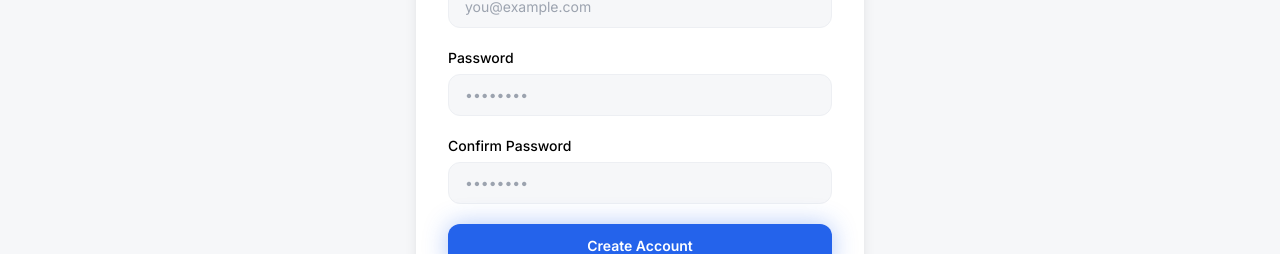
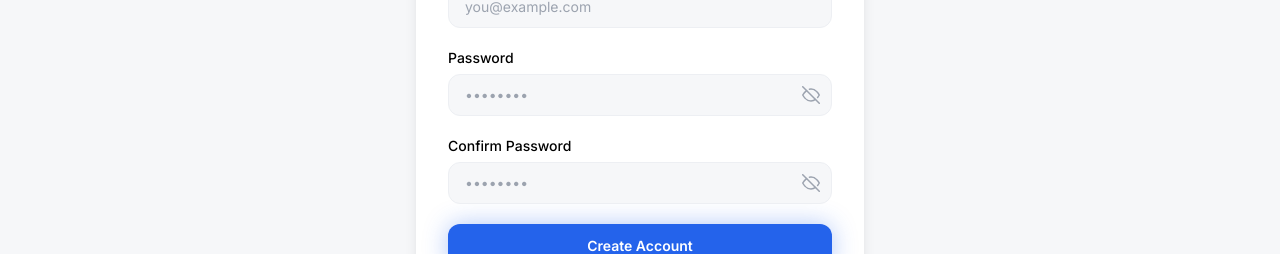
Before and after one commit to HtetShine1868/Ecommerce, a React (Vite) app: page /register in a window 1280 px wide. Shown: the part 345-599 px from the top of the page. Built offline with nearby package versions, Linux system fonts and the light colour scheme; no server answers.

Commit message:
add eye toggle

```diff
--- a/src/api/client.ts
+++ b/src/api/client.ts
@@ -1,8 +1,11 @@
 const BASE_URL = import.meta.env.VITE_API_URL || "/api";
+
+const delay = (ms: number) => new Promise((resolve) => setTimeout(resolve, ms));
 
 async function request<T>(
   path: string,
-  options: RequestInit = {}
+  options: RequestInit = {},
+  retries = 1
 ): Promise<T> {
   const token = localStorage.getItem("access_token");
 
@@ -14,15 +17,30 @@
     ...(options.headers || {}),
   };
 
+  try {
     const res = await fetch(BASE_URL + path, { ...options, headers });
 
     if (!res.ok) {
+      // If the server is waking up (503) and we have retries left, wait and retry
+      if (res.status === 503 && retries > 0) {
+        await delay(3000);
+        return request<T>(path, options, retries - 1);
+      }
       const error = await res.json().catch(() => ({ message: res.statusText }));
       throw { message: error.message || "Request failed", status: res.status };
     }
 
     if (res.status === 204) return undefined as T;
     return res.json();
+  } catch (err: unknown) {
+    // Network-level failure (proxy error, server offline, Render cold start)
+    if (retries > 0 && (err as { status?: number })?.status === undefined) {
+      // Not an HTTP error — it's a network failure, retry after delay
+      await delay(3000);
+      return request<T>(path, options, retries - 1);
+    }
+    throw err;
+  }
 }
 
 export const api = {
--- a/src/pages/LoginPage.tsx
+++ b/src/pages/LoginPage.tsx
@@ -2,12 +2,28 @@
 import { Link, Navigate, useNavigate } from "react-router-dom";
 import { useAuth } from "../context/AuthContext";
 import OAuthButtons from "../components/auth/OAuthButtons";
+
+function EyeIcon({ open }: { open: boolean }) {
+  return open ? (
+    <svg xmlns="http://www.w3.org/2000/svg" width="18" height="18" viewBox="0 0 24 24" fill="none" stroke="currentColor" strokeWidth="2" strokeLinecap="round" strokeLinejoin="round">
+      <path d="M1 12s4-8 11-8 11 8 11 8-4 8-11 8-11-8-11-8z"/>
+      <circle cx="12" cy="12" r="3"/>
+    </svg>
+  ) : (
+    <svg xmlns="http://www.w3.org/2000/svg" width="18" height="18" viewBox="0 0 24 24" fill="none" stroke="currentColor" strokeWidth="2" strokeLinecap="round" strokeLinejoin="round">
+      <path d="M17.94 17.94A10.07 10.07 0 0 1 12 20c-7 0-11-8-11-8a18.45 18.45 0 0 1 5.06-5.94"/>
+      <path d="M9.9 4.24A9.12 9.12 0 0 1 12 4c7 0 11 8 11 8a18.5 18.5 0 0 1-2.16 3.19"/>
+      <line x1="1" y1="1" x2="23" y2="23"/>
+    </svg>
+  );
+}
 
 export default function LoginPage() {
   const { login, isAuthenticated } = useAuth();
   const navigate = useNavigate();
   const [email, setEmail] = useState("");
   const [password, setPassword] = useState("");
+  const [showPassword, setShowPassword] = useState(false);
   const [error, setError] = useState("");
   const [loading, setLoading] = useState(false);
 
@@ -64,15 +80,25 @@
               <label htmlFor="password" className="block text-sm font-medium mb-1.5">
                 Password
               </label>
+              <div className="relative">
                 <input
                   id="password"
-                type="password"
+                  type={showPassword ? "text" : "password"}
                   required
                   value={password}
                   onChange={(e) => setPassword(e.target.value)}
                   placeholder="••••••••"
-                className="w-full rounded-xl border border-surface-100 dark:border-surface-800 bg-surface-50 dark:bg-surface-900 px-4 py-2.5 text-sm focus:outline-none focus:ring-2 focus:ring-primary-500/40 transition-shadow"
+                  className="w-full rounded-xl border border-surface-100 dark:border-surface-800 bg-surface-50 dark:bg-surface-900 px-4 py-2.5 pr-11 text-sm focus:outline-none focus:ring-2 focus:ring-primary-500/40 transition-shadow"
                 />
+                <button
+                  type="button"
+                  onClick={() => setShowPassword((v) => !v)}
+                  aria-label={showPassword ? "Hide password" : "Show password"}
+                  className="absolute right-3 top-1/2 -translate-y-1/2 text-gray-400 hover:text-gray-600 dark:hover:text-gray-200 transition-colors"
+                >
+                  <EyeIcon open={showPassword} />
+                </button>
+              </div>
             </div>
 
             {error && (
--- a/src/pages/ProductsPage.tsx
+++ b/src/pages/ProductsPage.tsx
@@ -57,7 +57,7 @@
       .then((data) => setProducts(Array.isArray(data) ? data : []))
       .catch((err) => {
         console.error("Failed to load products:", err);
-        setError("Unable to load products. Please make sure the server is running.");
+        setError("Unable to load products. The server may be waking up — please wait a moment and retry.");
         setProducts([]);
       })
       .finally(() => setLoading(false));
--- a/src/pages/RegisterPage.tsx
+++ b/src/pages/RegisterPage.tsx
@@ -2,6 +2,21 @@
 import { Link, Navigate, useNavigate } from "react-router-dom";
 import { useAuth } from "../context/AuthContext";
 import OAuthButtons from "../components/auth/OAuthButtons";
+
+function EyeIcon({ open }: { open: boolean }) {
+  return open ? (
+    <svg xmlns="http://www.w3.org/2000/svg" width="18" height="18" viewBox="0 0 24 24" fill="none" stroke="currentColor" strokeWidth="2" strokeLinecap="round" strokeLinejoin="round">
+      <path d="M1 12s4-8 11-8 11 8 11 8-4 8-11 8-11-8-11-8z"/>
+      <circle cx="12" cy="12" r="3"/>
+    </svg>
+  ) : (
+    <svg xmlns="http://www.w3.org/2000/svg" width="18" height="18" viewBox="0 0 24 24" fill="none" stroke="currentColor" strokeWidth="2" strokeLinecap="round" strokeLinejoin="round">
+      <path d="M17.94 17.94A10.07 10.07 0 0 1 12 20c-7 0-11-8-11-8a18.45 18.45 0 0 1 5.06-5.94"/>
+      <path d="M9.9 4.24A9.12 9.12 0 0 1 12 4c7 0 11 8 11 8a18.5 18.5 0 0 1-2.16 3.19"/>
+      <line x1="1" y1="1" x2="23" y2="23"/>
+    </svg>
+  );
+}
 
 export default function RegisterPage() {
   const { register, isAuthenticated } = useAuth();
@@ -10,6 +25,8 @@
   const [email, setEmail] = useState("");
   const [password, setPassword] = useState("");
   const [confirmPassword, setConfirmPassword] = useState("");
+  const [showPassword, setShowPassword] = useState(false);
+  const [showConfirmPassword, setShowConfirmPassword] = useState(false);
   const [error, setError] = useState("");
   const [loading, setLoading] = useState(false);
 
@@ -91,30 +108,50 @@
               <label htmlFor="reg-password" className="block text-sm font-medium mb-1.5">
                 Password
               </label>
+              <div className="relative">
                 <input
                   id="reg-password"
-                type="password"
+                  type={showPassword ? "text" : "password"}
                   required
                   value={password}
                   onChange={(e) => setPassword(e.target.value)}
                   placeholder="••••••••"
-                className="w-full rounded-xl border border-surface-100 dark:border-surface-800 bg-surface-50 dark:bg-surface-900 px-4 py-2.5 text-sm focus:outline-none focus:ring-2 focus:ring-primary-500/40 transition-shadow"
+                  className="w-full rounded-xl border border-surface-100 dark:border-surface-800 bg-surface-50 dark:bg-surface-900 px-4 py-2.5 pr-11 text-sm focus:outline-none focus:ring-2 focus:ring-primary-500/40 transition-shadow"
                 />
+                <button
+                  type="button"
+                  onClick={() => setShowPassword((v) => !v)}
+                  aria-label={showPassword ? "Hide password" : "Show password"}
+                  className="absolute right-3 top-1/2 -translate-y-1/2 text-gray-400 hover:text-gray-600 dark:hover:text-gray-200 transition-colors"
+                >
+                  <EyeIcon open={showPassword} />
+                </button>
+              </div>
             </div>
 
             <div>
               <label htmlFor="confirm-password" className="block text-sm font-medium mb-1.5">
                 Confirm Password
               </label>
+              <div className="relative">
                 <input
                   id="confirm-password"
-                type="password"
+                  type={showConfirmPassword ? "text" : "password"}
                   required
                   value={confirmPassword}
                   onChange={(e) => setConfirmPassword(e.target.value)}
                   placeholder="••••••••"
-                className="w-full rounded-xl border border-surface-100 dark:border-surface-800 bg-surface-50 dark:bg-surface-900 px-4 py-2.5 text-sm focus:outline-none focus:ring-2 focus:ring-primary-500/40 transition-shadow"
+                  className="w-full rounded-xl border border-surface-100 dark:border-surface-800 bg-surface-50 dark:bg-surface-900 px-4 py-2.5 pr-11 text-sm focus:outline-none focus:ring-2 focus:ring-primary-500/40 transition-shadow"
                 />
+                <button
+                  type="button"
+                  onClick={() => setShowConfirmPassword((v) => !v)}
+                  aria-label={showConfirmPassword ? "Hide confirm password" : "Show confirm password"}
+                  className="absolute right-3 top-1/2 -translate-y-1/2 text-gray-400 hover:text-gray-600 dark:hover:text-gray-200 transition-colors"
+                >
+                  <EyeIcon open={showConfirmPassword} />
+                </button>
+              </div>
             </div>
 
             {error && (
```
Lines whose indentation alone changed are shown as unchanged.
